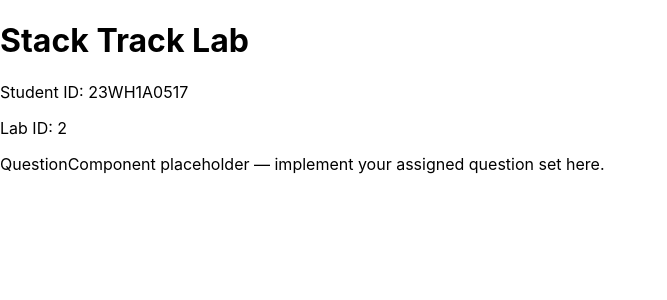
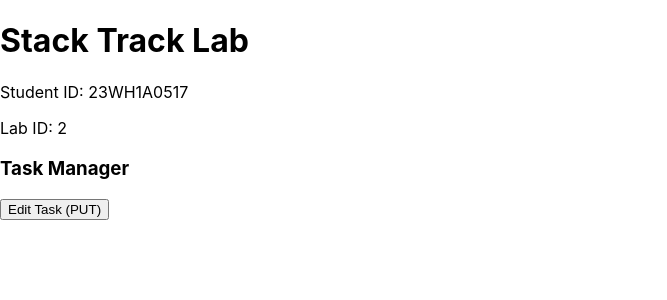
Before and after one commit to 23f3001950/stacktrack-lab-FSDLAB2-23WH1A0517, a React (Create React App) app: page / in a window 1280 px wide. Shown: the top 300 px of the page, without its empty margins (0-667 px from the left). Built offline with nearby package versions, Linux system fonts and the light colour scheme.

Commit message:
updated student ID and lab ID in Home page

```diff
--- a/src/pages/Home.js
+++ b/src/pages/Home.js
@@ -1,6 +1,6 @@
 import React from 'react';
+import { Link } from 'react-router-dom';
 
-// TODO: Replace placeholder values with actual student and lab identifiers
 const STUDENT_ID = '23WH1A0517';
 const LAB_ID = '2';
 
@@ -8,11 +8,14 @@ function Home() {
   return (
     <div>
       <h1>Stack Track Lab</h1>
-      <p>Student ID: 23WH1A0517</p>
-      <p>Lab ID: 2</p>
+      <p>Student ID: {STUDENT_ID}</p>
+      <p>Lab ID: {LAB_ID}</p>
 
-      {/* TODO: Replace this placeholder with your question set UI */}
-      <p>QuestionComponent placeholder — implement your assigned question set here.</p>
+      <h3>Task Manager</h3>
+
+      <Link to="/edit">
+        <button>Edit Task (PUT)</button>
+      </Link>
 
     </div>
   );
```
